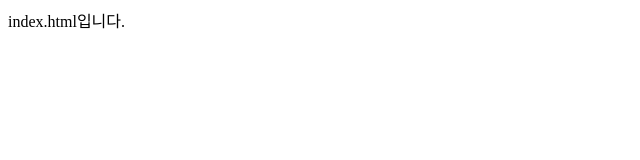
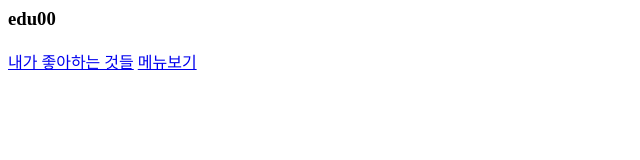
Before and after one commit to studentKim2000/reskill2024, a plain HTML site: page index.html in a window 1280 px wide. Shown: the whole page, without its empty margins (0-640 px from the left). Drawn offline with Linux system fonts and the light colour scheme.

Commit message:
index 변경. 링크 걸어줌.

```diff
--- a/index.html
+++ b/index.html
@@ -1 +1,3 @@
-index.html입니다.
+<h3>edu00</h3>
+<a href="html/like.html">내가 좋아하는 것들</a>
+<a href="html/menu.html">메뉴보기</a>
```
Also changed, not shown: html/like.html (+1 -0 lines).
